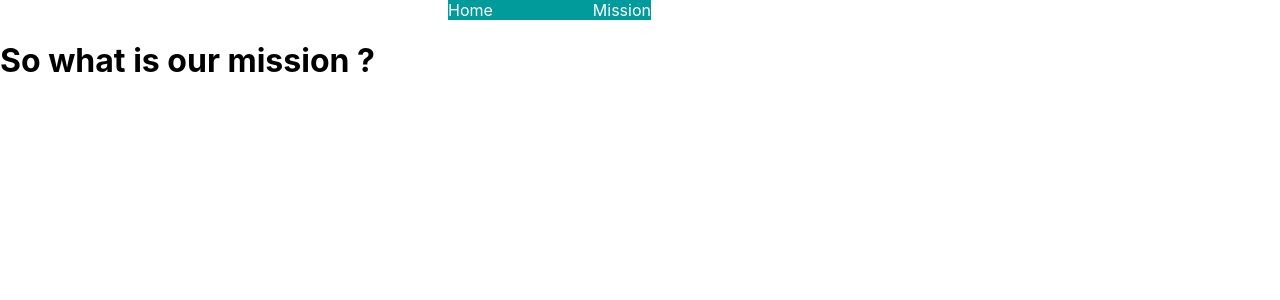
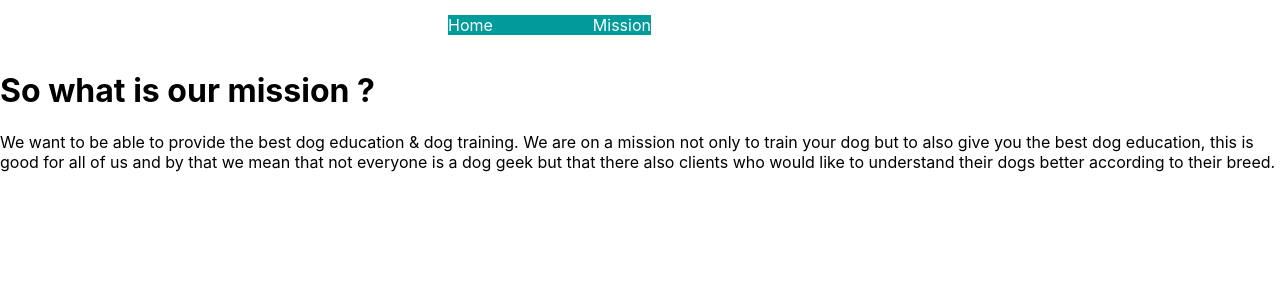
Before and after one commit to jorgevz/dogwebsite, a React (Create React App) app: page /Mission in a window 1280 px wide. Shown: the top 300 px of the page. Built offline with nearby package versions, Linux system fonts and the light colour scheme.

Commit message:
missing statement

```diff
--- a/src/App.css
+++ b/src/App.css
@@ -83,6 +83,7 @@ left: 35%;
 text-decoration: unset;
 background-color: rgb(1, 155, 155);
 color: white;
+line-height: 50px;
 }
 
 #link-mission{
@@ -90,4 +91,5 @@ text-decoration: unset;
 background-color: rgb(1, 155, 155);
 color: white;
 padding-left: 100px;
+line-height: 50px;
 }
--- a/src/component/Mission.js
+++ b/src/component/Mission.js
@@ -4,7 +4,11 @@ function Mission(){
 return(
 <div>
 <h1 id='our-mission'>So what is our mission ?</h1>
-<p id='mission-statement'></p>
+<p id='mission-statement'>We want to be able to provide the best dog education & dog training.
+We are on a mission not only to train your dog but to also give you the best dog education, this is
+good for all of us and by that we mean that not everyone is a dog geek but that there also clients
+who would like to understand their dogs better according to their breed.
+</p>
 </div>
 )
 
```
